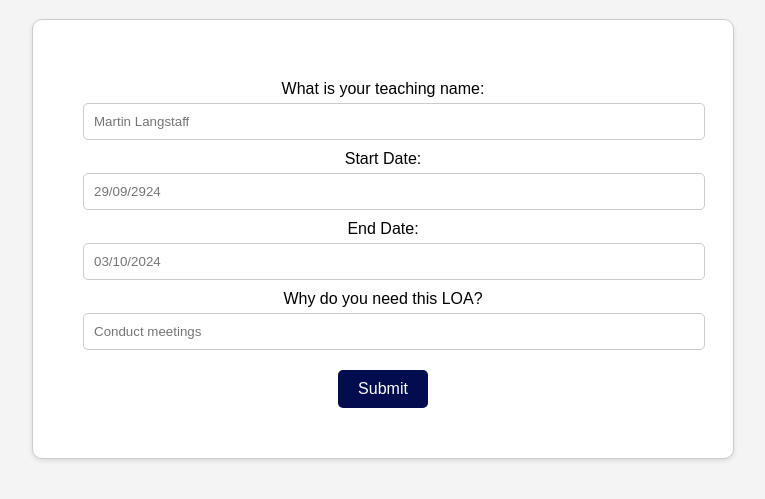
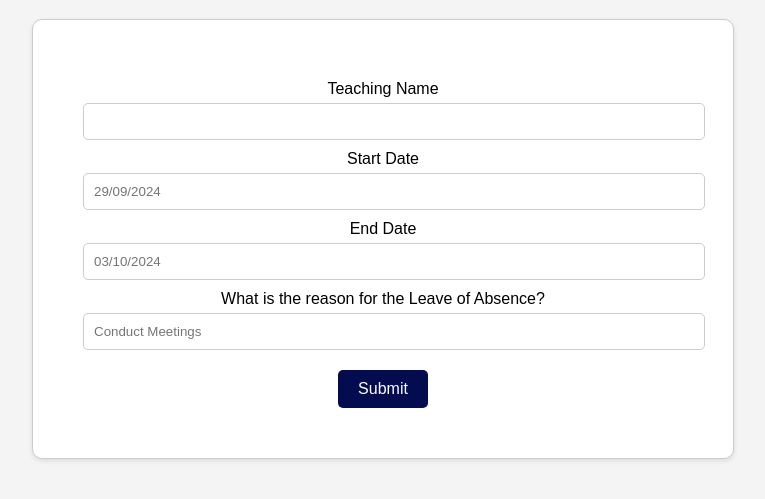
Before and after one commit to charlie-jay2/CCC, a website: page loa-request.html in a window 1280 px wide. Shown: the part 61-560 px from the top of the page, without its empty margins (257-1022 px from the left). Drawn offline with Linux system fonts and the light colour scheme.

Commit message:
pls work

```diff
--- a/loa-request.html
+++ b/loa-request.html
@@ -3,7 +3,7 @@
   <head>
     <meta charset="UTF-8" />
     <meta name="viewport" content="width=device-width, initial-scale=1.0" />
-    <title>Staff Application | Your School Name</title>
+    <title>LOA Request</title>
     <link rel="stylesheet" href="styles.css" />
     <!-- Ensure to link your CSS -->
   </head>
@@ -16,35 +16,29 @@
       <form
         name="vacancy-application"
         netlify
-        netlify-honeypot="bot-field"
         data-netlify="true"
-        data-netlify-files="true"
         method="POST"
-        enctype="multipart/form-data"
         onsubmit="handleSubmit(event)">
         <input type="hidden" name="form-name" value="vacancy-application" />
+
         <label>
-          What is your teaching name:
+          Teaching Name
+          <input type="text" name="name" required />
+        </label>
+        <label>
+          Start Date
+          <input type="text" name="start" placeholder="29/09/2024" required />
+        </label>
+        <label>
+          End Date
+          <input type="text" name="start" placeholder="03/10/2024" required />
+        </label>
+        <label>
+          What is the reason for the Leave of Absence?
           <input
             type="text"
-            placeholder="Martin Langstaff"
-            name="name"
-            required />
-        </label>
-        <label>
-          Start Date:
-          <input type="text" placeholder="29/09/2924" name="start" required />
-        </label>
-        <label>
-          End Date:
-          <input type="text" placeholder="03/10/2024" name="end" required />
-        </label>
-        <label>
-          Why do you need this LOA?
-          <input
-            type="text"
-            placeholder="Conduct meetings"
-            name="reason"
+            name="start"
+            placeholder="Conduct Meetings"
             required />
         </label>
         <button type="submit">Submit</button>
@@ -58,17 +52,6 @@
         const form = event.target;
         const formData = new FormData(form);
         const data = Object.fromEntries(formData);
-
-        // Handle checkboxes for availability
-        const availabilityCheckboxes = form.querySelectorAll(
-          'input[name="availability"]:checked'
-        );
-        const availability = Array.from(availabilityCheckboxes)
-          .map((checkbox) => checkbox.value)
-          .join(", ");
-
-        // Add availability to data
-        data.availability = availability;
 
         try {
           const response = await fetch(".netlify/functions/discord-webhook4", {
--- a/netlify/functions/discord-webhook4.js
+++ b/netlify/functions/discord-webhook4.js
@@ -8,8 +8,8 @@ exports.handler = async function (event, context) {
         const embed = {
             embeds: [
                 {
-                    title: `New Application: ${data.name}`,
-                    description: `**Discord & Roblox Name:** ${data.name}\n**How can we help:** ${data.standout}\n**Email:** ${data.email}\n**Preferred contact method:** ${data.availability}`,
+                    title: `Teaching Name${data.name}`,
+                    description: `**Start Date:** ${data.start}\n**End Date:** ${data.end}\n**Reason for LOA:** ${data.reason}`,
                     color: 3066993,
                     footer: {
                         text: `Application Code: ${applicationCode}`
```
